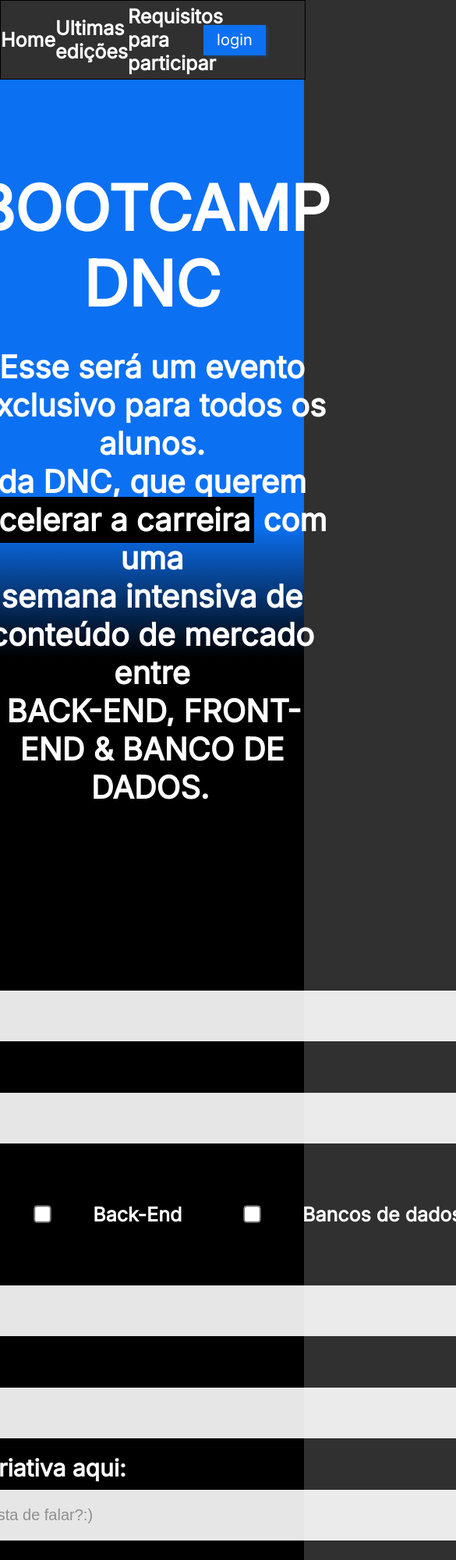
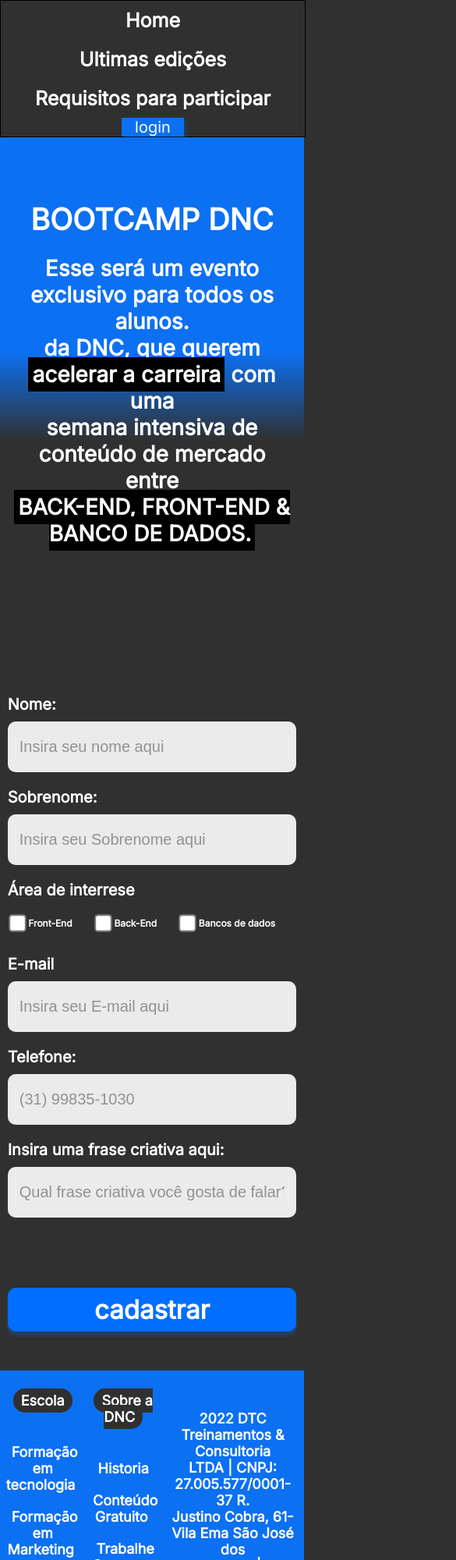
Before and after one commit to Pedro-Augusto-dev/boot-camp, a plain HTML site: page index.html in a window 390 px wide. Shown: the top 2000 px of the page at 78% size, 585 px wide, since content can reach past the window. Drawn offline with Linux system fonts and the light colour scheme.

Commit message:
adicionando para o mobile

```diff
--- a/index.html
+++ b/index.html
@@ -66,7 +66,42 @@
 
         </form>
     </section>
-    <div style="height:1200px;">
+
+    <footer>
+        <div class="Line1">
+            <nav>
+            <h3><span id="contrast">Escola</span></h3>
+                <ul>
+                    <li><a target="_blank" href="">Formação em tecnologia</a></li>
+                    <li><a target="_blank" href="">Formação em Marketing</a></li>
+                    <li><a target="_blank" href="">Formação em Dados</a></li>
+                    <li><a target="_blank" href="">Formação em Projetos</a></li>
+                    <li><a target="_blank" href="">Formação em Produtos</a></li>
+                 </ul>
+            </nav>
+            <nav>
+            <h3><span id="contrast">Sobre a DNC</span></h3>
+                <ul>
+                    <li><a target="_blank" href="">Historia</a></li>
+                    <li><a target="_blank" href="">Conteúdo Gratuito</a></li>
+                    <li><a target="_blank" href="">Trabalhe Conosco</a></li>
+                    <li><a target="_blank" href="">Conteudos Gratuitos</a></li>
+                </ul>
+            </nav>
+            <div class="location">
+                <h3>2022 DTC Treinamentos & Consultoria<br>
+                    LTDA | CNPJ: 27.005.577/0001-37 R.<br>
+                    Justino Cobra, 61-Vila Ema São José dos<br>
+                    Campos-SP | CEP 12243-030</h3>
+            </div>
+        </div>
+        <div class="Line2">
+                <a target="_blank" href="">Termos de Uso</a>
+                <a target="_blank" href="">Politica de Privacidade</a>
+        </div>
+    </footer>
+
+    <div style="height:100px;">
 
     </div>
 </body>
--- a/style.css
+++ b/style.css
@@ -12,7 +12,7 @@
 body {
     margin: 0%;
     padding: 0px;
-    background: linear-gradient(180deg, #0C70F2 20%, black 25%), #303030;
+    background: linear-gradient(180deg, #0C70F2 20%, #303030 25%), #303030;
     background-repeat:no-repeat;
 }
 #container {
@@ -175,3 +175,132 @@
     box-shadow: 0px 6px 4px rgba(12, 112, 242, 0.25);
     cursor: pointer;
 }
+footer {
+    background-color: var(--azul-form);
+    width: 100%;
+    text-decoration: none;
+}
+footer nav{
+    display: flex;
+    flex-direction: column;
+    align-items: center;
+    height: 330px;
+    color: white;
+    text-decoration: none;
+
+}
+footer .Line1 {
+    display: flex;
+    justify-content: space-around;
+    margin-bottom: 50px;
+    align-items: center;
+    padding: 0px;
+    color: white;
+    text-decoration: none;
+}
+
+footer h3  {
+    font-weight: 800;
+    color: white;
+    font-family: var(--font-padrao);
+    text-align: center;
+    font-size: 18px;
+    padding: 10px 10px 10px 10px;
+    margin-bottom: 15px;
+    text-decoration: none;
+
+}
+footer ul {
+    list-style: none;
+    margin: 0px;
+    padding: 0px;
+
+
+}
+footer  ul li {
+
+    text-align: center;
+    font-weight: 800;
+    font-size: 18px;
+    font-family: var(--font-padrao);
+    margin: 20px 0px 20px 0px;
+
+}
+footer  ul li a {
+    color: white;
+    text-decoration: none;
+
+}
+#contrast{
+    background-color: #303030;
+    border-radius: 15px;
+    padding: 5px 10px 5px 10px;
+}
+footer div a:hover {
+    color:#303030
+}
+
+footer .Line2 {
+    margin-bottom: 0;
+    display: flex;
+    justify-content: center;
+    margin: 0px;
+    padding:0px;
+    font-family: var(--font-padrao);
+}
+footer div a {
+    font-weight: 600;
+    font-size: 18px ;
+    font-family: var(--font-padrao);
+    padding:0px 5px 0px;
+    color: white;
+    text-decoration: none;
+}
+footer .Line2 a:first-child{
+    border-right: 2px solid white;
+}
+footer .Line2 a:hover{
+    color: var(--cinza-form);
+}
+@media only screen and (max-width: 600px){
+    #container{
+        display: flex;
+        flex-direction: column;
+        height: auto;
+    }
+    #menu{
+        flex-direction: column;
+        width: 100%;
+        margin: 0px;
+
+    }
+    #menu a {
+        display: flex;
+        align-items: center;
+        height: 50px;
+
+    }
+    #container button {
+        height: 100%;
+        padding: 0;
+        margin: 0px;
+    }
+
+    section h1{
+        font-size: 38px;
+    }
+
+    section h2 {
+        font-size: 28px;
+        padding-right: 15px;
+        padding-left: 15px;
+    }
+
+    form {
+        width: 95%;
+        font-size: 20px;
+    }
+    .custon label {
+        font-size: 12px;
+    }
+}
```
